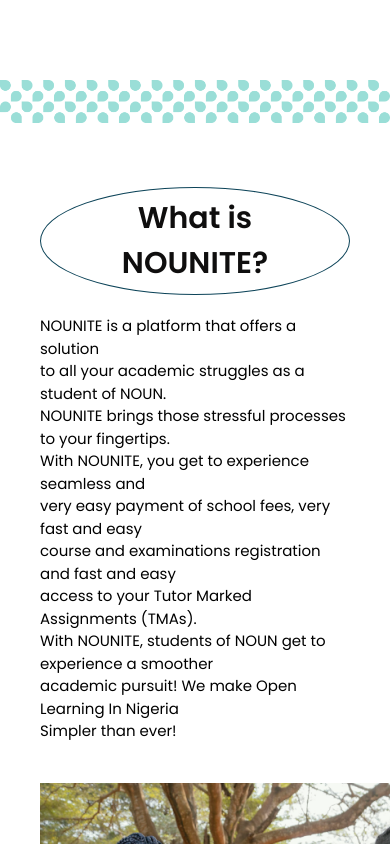
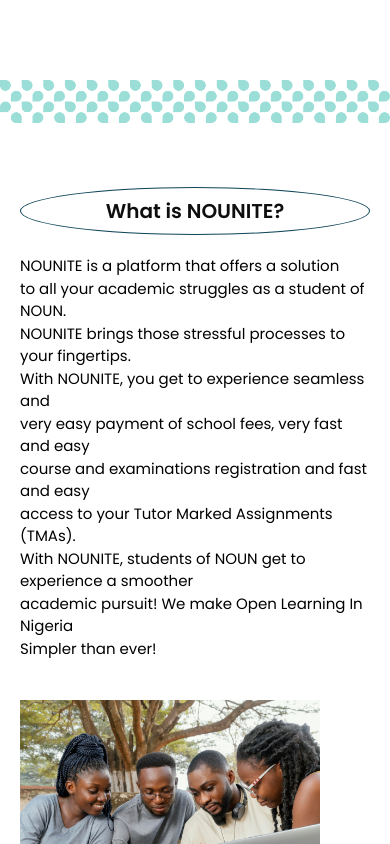
Before and after one commit to NOUNITE/nounite-frontend, a React (Vite) app: page / in a window 390 px wide. Shown: the part 1660-2504 px from the top of the page. Built offline with nearby package versions, Linux system fonts and the light colour scheme.

Commit message:
add padding to the main div and reduce the text for the sm

```diff
--- a/src/components/landing/AboutUs.jsx
+++ b/src/components/landing/AboutUs.jsx
@@ -6,9 +6,9 @@
       <div className="w-full pt-12">
         <img src={long} alt="faq img" className="w-full" />
       </div>
-      <div className="flex justify-between px-10 flex-col lg:flex-row md:flex-row  lg:px-8 md:px-5 py-16">
+      <div className="flex justify-between px-10 sm:px-5 flex-col lg:flex-row md:flex-row  lg:px-8 md:px-5 py-16">
         <div>
-          <h1 className="font-poppins text-center lg:text-[40px] text-[30px] text-textHover font-semibold border border-btnColor border-solid rounded-[200%] py-2 px-8">
+          <h1 className="font-poppins text-center lg:text-[40px] text-[30px] sm:text-[20px] text-textHover font-semibold border border-btnColor border-solid rounded-[200%] py-2 px-8">
             What is NOUNITE?
           </h1>
           <p className="font-poppins lg:text-[16px] md:text-[14px] xl:text-[18px] text-[15px] text-black font-normal mt-5">
@@ -26,7 +26,7 @@
             <br /> Simpler than ever!
           </p>
         </div>
-        <div className="items-center mt-10 lg:mt-0 w-[300px] lg:w-[450px] xl-[500px] w-[450px] md:w-[400px]">
+        <div className="items-center mt-10 lg:mt-0 sm:w-[300px] lg:w-[450px] xl-[500px] w-[450px] md:w-[400px]">
           <img src={students} />
         </div>
       </div>
```
